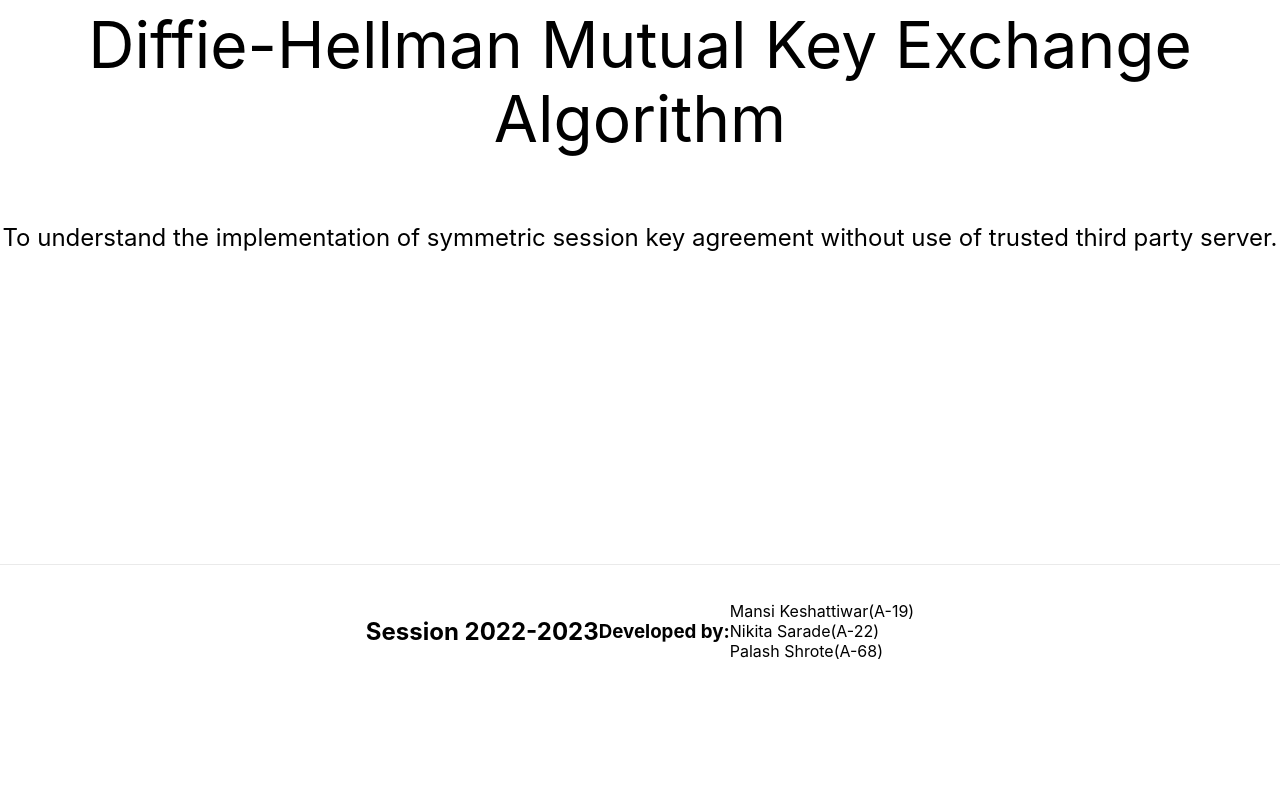
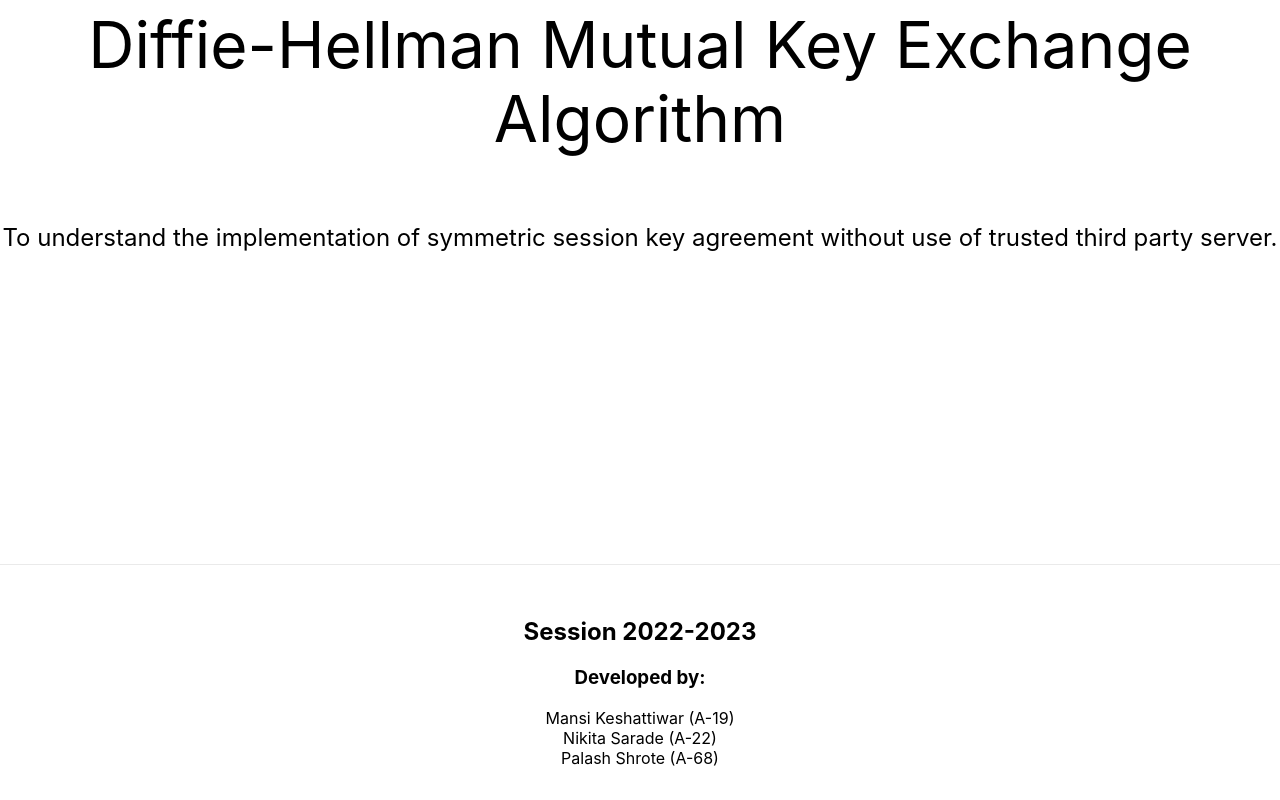
Before and after one commit to palashshrote/diffieH, a Next.js app: page / in a window 1280 px wide. Shown: the part 322-1122 px from the top of the page. Before the commit the page ends 1020 px from the top, so only its background shows below. Built offline with nearby package versions, Linux system fonts and the light colour scheme.

Commit message:
hope its final

```diff
--- a/components/Footer.js
+++ b/components/Footer.js
@@ -4,14 +4,17 @@ import styles from '../styles/Home.module.css'
 function Footer() {
   return (
     <footer className={styles.footer}>
-      <h2>Session 2022-2023</h2><br></br>
-      <h3>Developed by:  </h3><br></br>
+
+      <div className={styles.centr}>
+        <h2>Session 2022-2023</h2>
+
+      <h3>Developed by:  </h3>
       <div className={styles.abt_names}>
-        Mansi Keshattiwar(A-19)<br></br>
-        Nikita Sarade(A-22)<br></br>
-        Palash Shrote(A-68)<br></br>
+        Mansi Keshattiwar  (A-19)<br></br>
+        Nikita Sarade      (A-22)<br></br>
+        Palash Shrote      (A-68)<br></br>
       </div>
-
+      </div>
 
     </footer>
   )
--- a/styles/Home.module.css
+++ b/styles/Home.module.css
@@ -28,6 +28,9 @@
   flex-grow: 1;
 }
 
+.centr{
+  text-align: center;
+}
 .title a {
   color: #0070f3;
   text-decoration: none;
```
